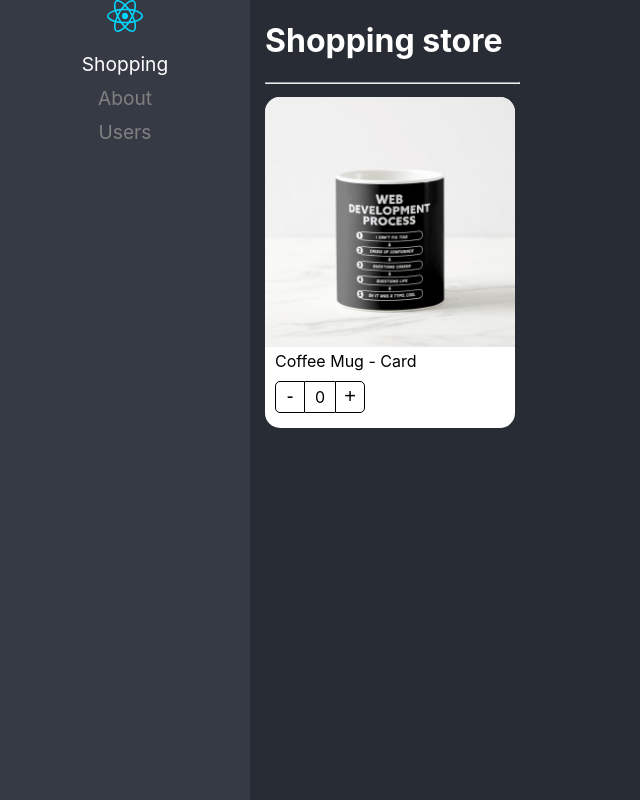
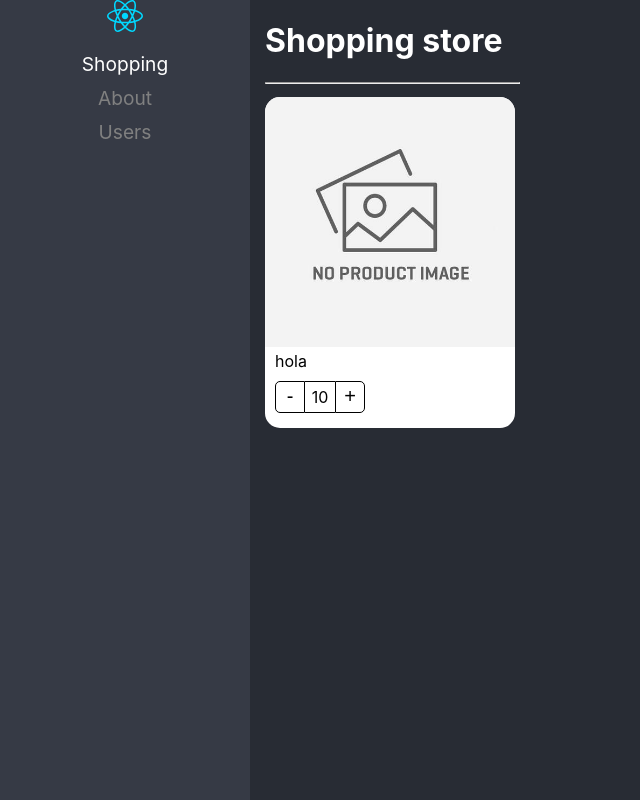
Before and after one commit to GerardoDev25/02-react-design-patterns-RPFR, a React (Vite) app: page / in a window 1280 px wide. Shown: the whole page, without its empty margins (0-640 px from the left). Built offline with nearby package versions, Linux system fonts and the light colour scheme.

Commit message:
feat: :art: 008 Compound Component Pattern - Segundo Paso
start to implement the compoun pattern

```diff
--- a/src/02-component-pattern/components/ProductCard.tsx
+++ b/src/02-component-pattern/components/ProductCard.tsx
@@ -1,4 +1,4 @@
-import { FC } from 'react';
+import { FC, ReactElement } from 'react';
 
 import { useProduct } from '../hooks/usProduct';
 import styles from '../styles/styles.module.css';
@@ -6,6 +6,7 @@ import noIgamge from '../assets/no-image.jpg';
 
 interface Props {
   product: Product;
+  children?: ReactElement | ReactElement[];
 }
 
 interface Product {
@@ -50,15 +51,16 @@ export const ProductButtons: FC<ProductButtonsPros> = ({
   );
 };
 
-export const ProductCard: FC<Props> = ({ product }) => {
-  const { title, img } = product;
-  const { counter, increaseBy } = useProduct();
+export const ProductCard: FC<Props> = ({ product, children }) => {
+  // const { title, img } = product;
+  // const { counter, increaseBy } = useProduct();
 
   return (
     <div className={styles.productCard}>
-      <ProductImage img={img} />
+      {children}
+      {/* <ProductImage img={img} />
       <ProductTitle title={title} />
-      <ProductButtons counter={counter} increaseBy={increaseBy} />
+      <ProductButtons counter={counter} increaseBy={increaseBy} /> */}
     </div>
   );
 };
--- a/src/02-component-pattern/pages/ShoppingPage.tsx
+++ b/src/02-component-pattern/pages/ShoppingPage.tsx
@@ -1,4 +1,9 @@
-import { ProductCard } from '../components/ProductCard';
+import {
+  ProductButtons,
+  ProductCard,
+  ProductImage,
+  ProductTitle,
+} from '../components/ProductCard';
 
 const product = {
   id: '1',
@@ -12,7 +17,11 @@ export const ShoppingPage = () => {
       <h1>Shopping store</h1>
       <hr />
       <div style={{ display: 'flex', flexDirection: 'row', flexWrap: 'wrap' }}>
-        <ProductCard product={product} />
+        <ProductCard product={product}>
+          <ProductImage />
+          <ProductTitle title='hola' />
+          <ProductButtons counter={10} increaseBy={() => {}} />
+        </ProductCard>
       </div>
     </div>
   );
```
